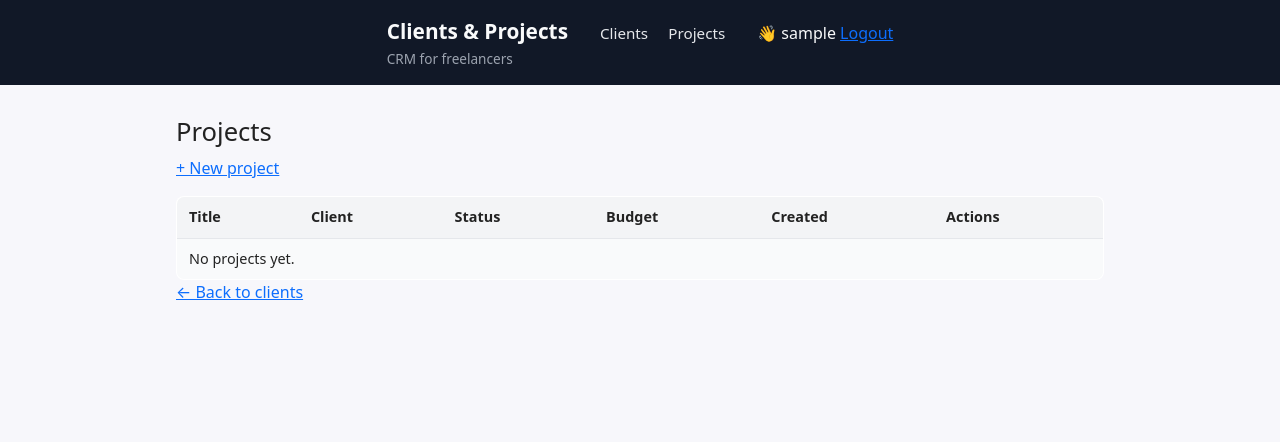
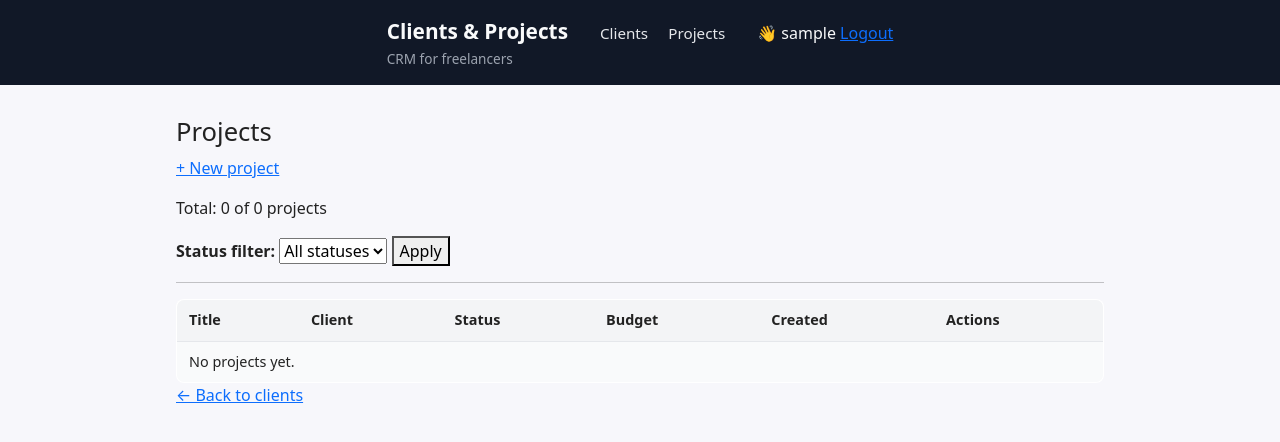
Before and after one commit to Annette3125/freelancer-crm, a Django app: page /clients/projects/ in a window 1280 px wide. Shown: the top 442 px of the page. Run offline with Django 5.2, Linux system fonts and the light colour scheme; the visitor is signed in with stand-in values (Sample User, id 1); data that the repository does not hold is empty.

Commit message:
implement status filtering for projects

```diff
--- a/clients/views.py
+++ b/clients/views.py
@@ -57,9 +57,28 @@ def client_detail(request, pk):
 
 @login_required
 def project_list(request):
-    # select related
-    projects = Project.objects.select_related("client").order_by("-created_at")
-    return render(request, "projects/project_list.html", {"projects": projects})
+    status = request.GET.get("status")
+
+    # all projects (all statistics)
+    all_projects = Project.objects.select_related("client")
+
+    # use filter, if status is chosen
+    if status:
+        projects = all_projects.filter(status=status)
+    else:
+        projects = all_projects
+
+    projects = projects.order_by("-created_at")
+
+    context = {
+        "projects": projects,
+        "status": status,
+        "status_choices": Project.STATUS_CHOICES,
+        "total_all": all_projects.count(),
+        "total_filtered": projects.count(),
+    }
+    return render(request, "projects/project_list.html", context)
+
 
 @login_required
 def client_create(request):
--- a/templates/projects/project_list.html
+++ b/templates/projects/project_list.html
@@ -9,6 +9,27 @@
 <p>
     <a href="{% url 'project_create' %}">+ New project</a>
 </p>
+
+
+    <p>
+        Total: {{ total_filtered }} of {{ total_all }} project{% if total_filtered != 1 %}s{% endif %}
+    </p>
+
+    <form method="get">
+        <label for="status-filter"><strong>Status filter:</strong></label>
+        <select name="status" id="status-filter">
+            <option value="">All statuses</option>
+            {% for value, label in status_choices %}
+                <option value="{{ value }}"{% if value == status %} selected{% endif %}>
+                    {{ label }}
+                </option>
+            {% endfor %}
+        </select>
+        <button type="submit">Apply</button>
+    </form>
+
+    <hr>
+
     <table border="1">
         <tr>
             <th>Title</th>
```
